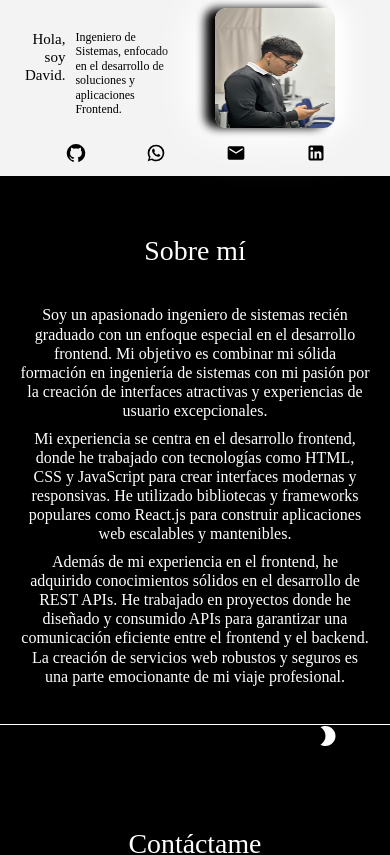
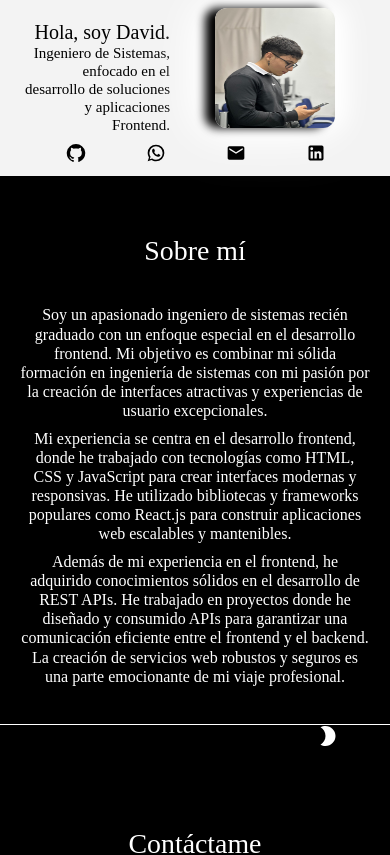
Before and after one commit to ZaliWow/portfolio, a React (Vite) app: page / in a window 390 px wide. Shown: the top 855 px of the page. Built offline with nearby package versions, Linux system fonts and the light colour scheme.

Commit message:
fix size navbar font

```diff
--- a/src/styles/navbar.css
+++ b/src/styles/navbar.css
@@ -156,9 +156,9 @@ align-items: center;
      }
 
 .me{
-  display: flex;
+
   padding: 20px;
-  margin-top: 10px;
+  margin-top: 0px;
   width: 50%;
   height: 50%;
 
@@ -168,15 +168,15 @@ align-items: center;
     margin: 0;
 
     font-family: 'Press Start 2P';
-font-size: 15px;
+font-size: 20px;
 
   }
 .me h5 {
- text-align: start;
+ text-align: end;
     font-family: 'Press Start 2P';
    margin: 0;
 
-   font-size: 12px;
+   font-size: 15px;
 
 
 
```
